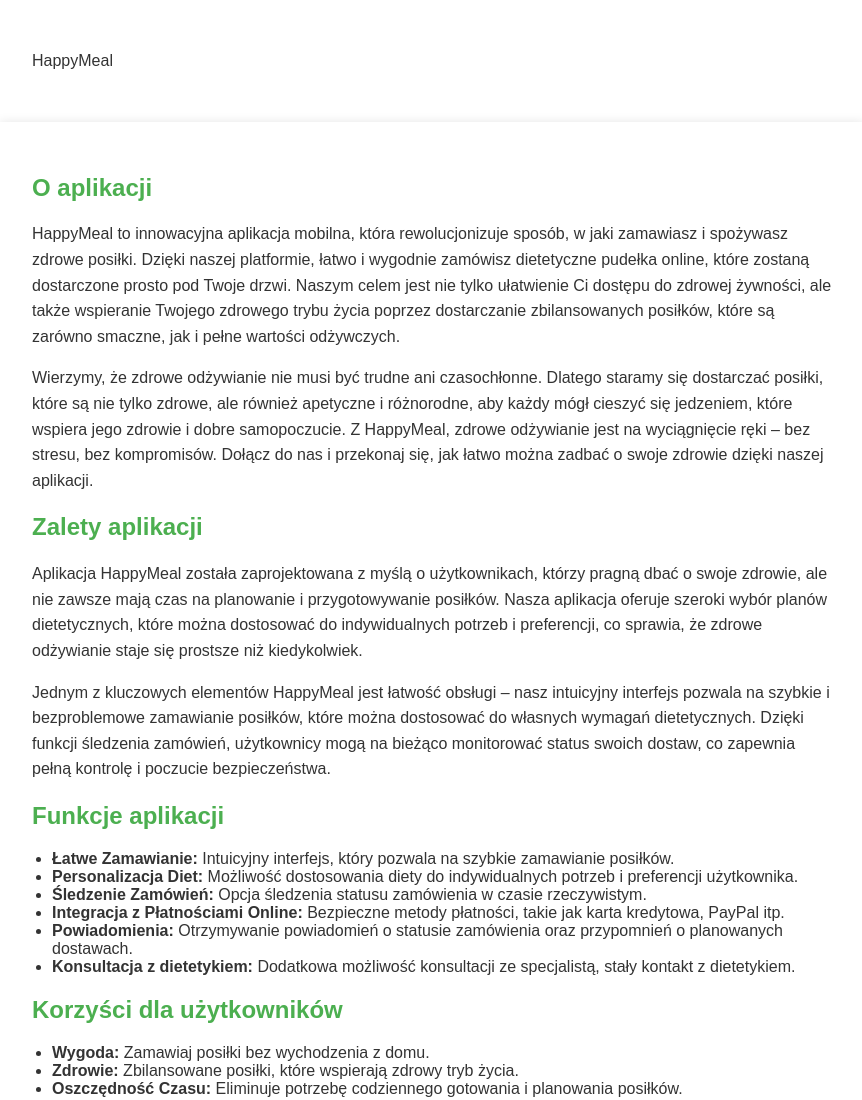
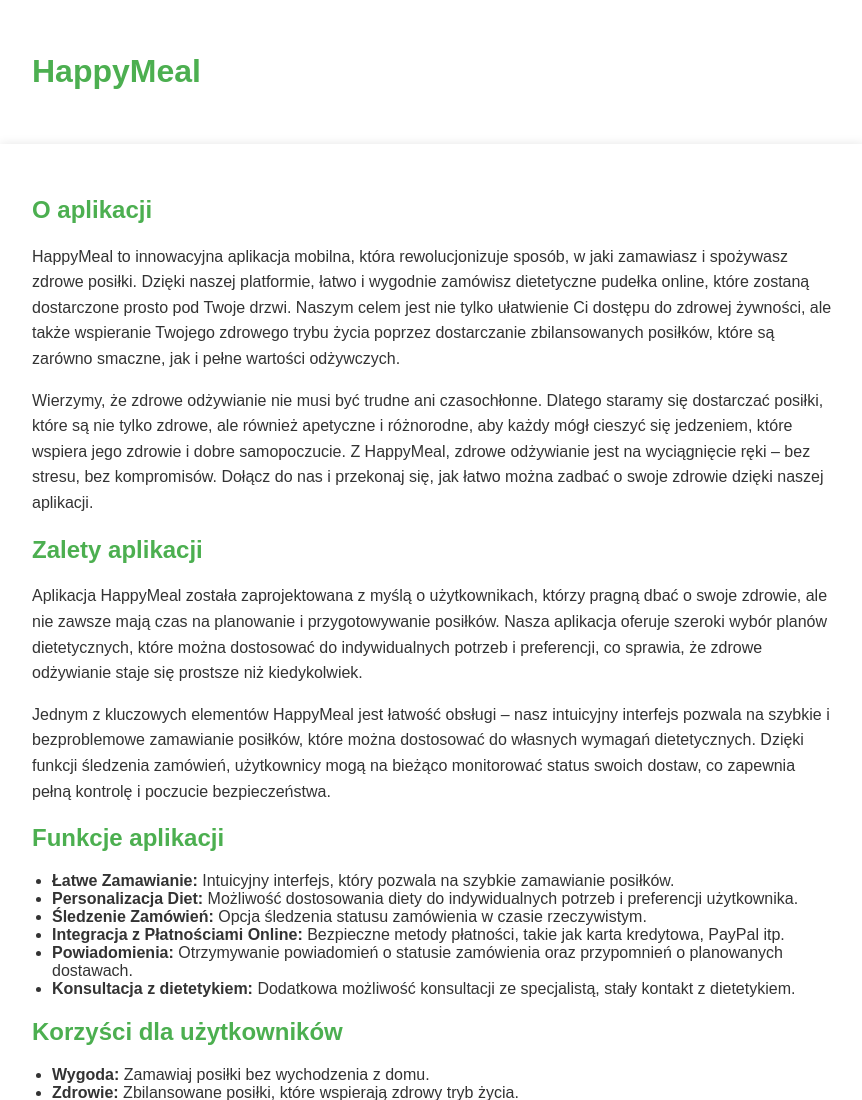
Before and after one commit to Jugorzka/HappyMeal_app, a plain HTML site: page index.html in a window 1280 px wide. Shown: the top 1100 px of the page, without its empty margins (208-1070 px from the left). Drawn offline with Linux system fonts and the light colour scheme.

Commit message:
Update index.html

```diff
--- a/index.html
+++ b/index.html
@@ -45,7 +45,7 @@
 </head>
 <body>
     <div class="container">
-        <p>HappyMeal</p>
+        <h1>HappyMeal</h1>
     </div>
     <div class="container">
         <h2>O aplikacji</h2>
```
